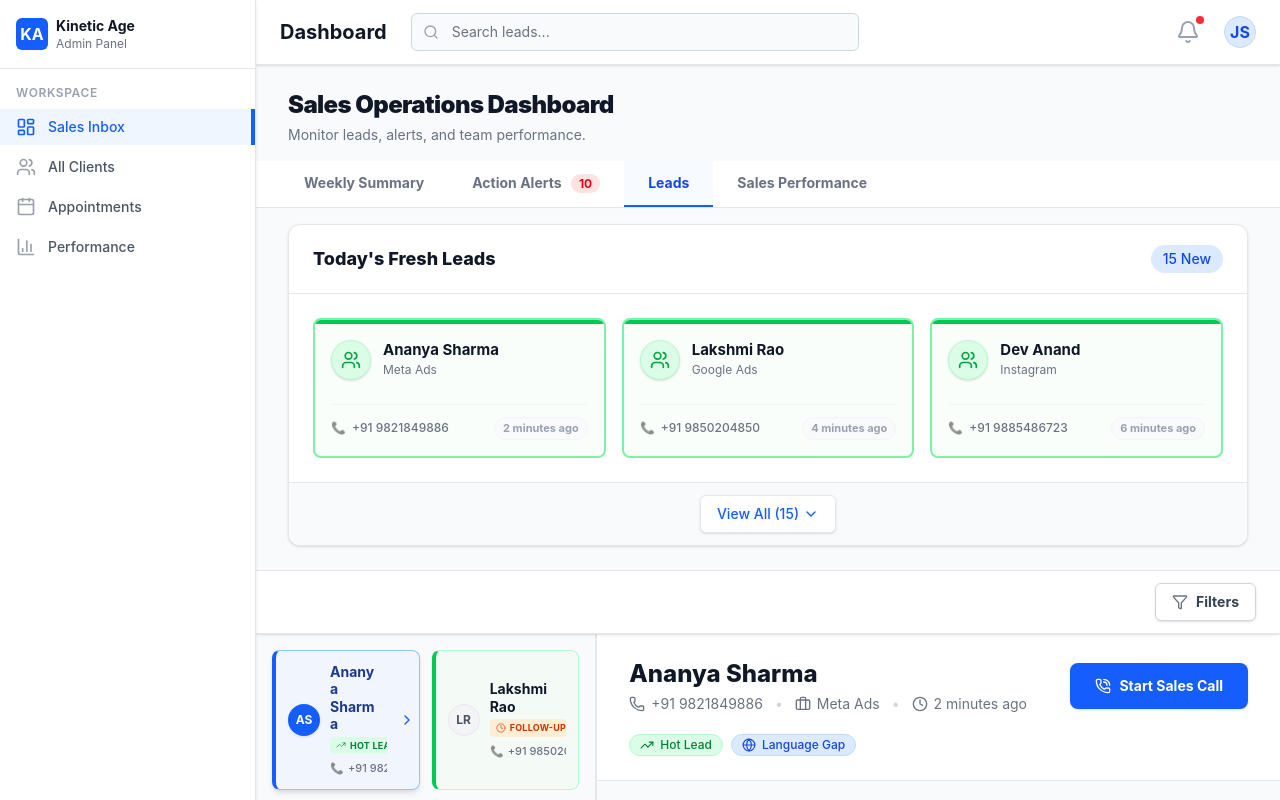
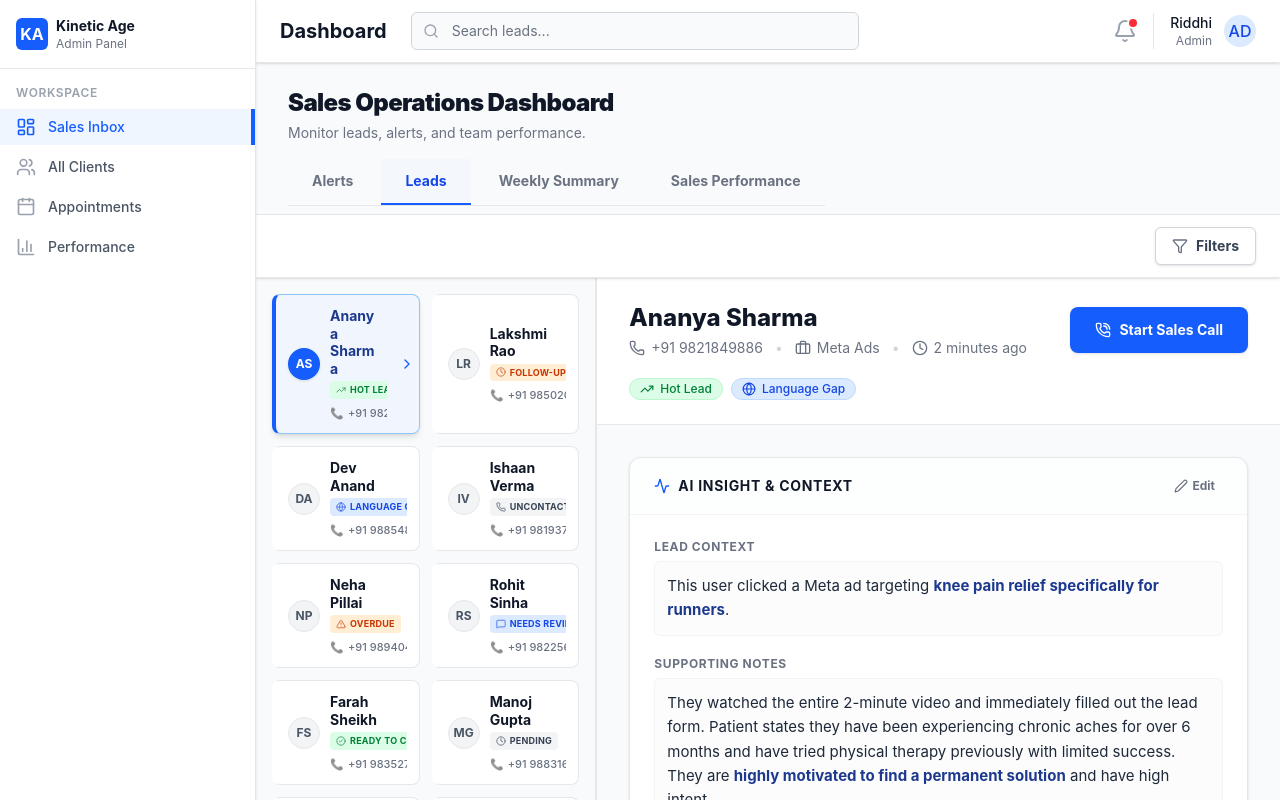
Before and after one commit to vidula18/kinetic-dashboard, a React (Vite) app: page / in a window 1280 px wide. Both pictures are taken after a click on the button "Leads". Built offline with nearby package versions, Linux system fonts and the light colour scheme.

Commit message:
Apply local undo changes

```diff
--- a/src/App.tsx
+++ b/src/App.tsx
@@ -15,7 +15,6 @@ export default function App() {
   const [activeTab, setActiveTab] = useState<'WeeklySummary' | 'Alerts' | 'Leads' | 'SalesPerformance'>('WeeklySummary');
   const [activeFilter, setActiveFilter] = useState<LabelType | null>(null);
   const [selectedLeadId, setSelectedLeadId] = useState<string | null>(MOCK_LEADS[0]?.id || null);
-  const [isCalling, setIsCalling] = useState(false);
 
   // Filter leads based on active filter
   const filteredLeads = useMemo(() => {
@@ -101,38 +100,36 @@ export default function App() {
               />
             </div>
           </div>
-          <div className="flex items-center space-x-4">
-            <button className="p-2 text-gray-400 hover:text-gray-500 relative">
+          <div className="ml-4 flex items-center gap-4">
+            <button className="text-gray-400 hover:text-gray-500 relative">
               <Bell className="h-6 w-6" />
-              <span className="absolute top-1 right-1 block h-2 w-2 rounded-full bg-red-500 ring-2 ring-white"></span>
+              <span className="absolute top-0 right-0 block h-2 w-2 rounded-full bg-red-500 ring-2 ring-white"></span>
             </button>
-            <div className="h-8 w-8 rounded-full bg-blue-100 flex items-center justify-center text-blue-700 font-bold border border-blue-200">
-              JS
+            <div className="flex items-center gap-3 border-l border-gray-200 pl-4">
+              <div className="text-right hidden sm:block">
+                <p className="text-sm font-medium text-gray-900">Riddhi</p>
+                <p className="text-xs text-gray-500">Admin</p>
+              </div>
+              <div className="h-8 w-8 rounded-full bg-blue-100 flex items-center justify-center text-blue-700 font-medium">
+                AD
+              </div>
             </div>
           </div>
         </header>
 
-        {/* Page Title */}
         <div className="mx-4 sm:mx-6 lg:mx-8 mt-6">
           <h1 className="text-2xl font-black text-gray-900 tracking-tight">Sales Operations Dashboard</h1>
           <p className="text-sm text-gray-500 mt-1 mb-4">Monitor leads, alerts, and team performance.</p>
         </div>
 
-        {/* Tab Navigation */}
-        <div className="flex px-4 sm:px-6 bg-white border-b border-gray-200 flex-shrink-0">
-          <button
-            onClick={() => setActiveTab('WeeklySummary')}
-            className={`px-6 py-3 text-sm font-bold transition-all whitespace-nowrap border-b-2 ${
-              activeTab === 'WeeklySummary' ? 'border-blue-600 text-blue-700 bg-blue-50/50' : 'border-transparent text-gray-500 hover:text-gray-900 hover:border-gray-300'
-            }`}>
-            Weekly Summary
-          </button>
+        {/* Tabs Area */}
+        <div className="mb-2 mx-4 sm:mx-6 lg:mx-8 flex space-x-1 border-b border-gray-200 overflow-x-auto flex-shrink-0 self-start">
           <button
             onClick={() => setActiveTab('Alerts')}
             className={`px-6 py-3 text-sm font-bold transition-all whitespace-nowrap border-b-2 ${
               activeTab === 'Alerts' ? 'border-blue-600 text-blue-700 bg-blue-50/50' : 'border-transparent text-gray-500 hover:text-gray-900 hover:border-gray-300'
             }`}>
-            Action Alerts <span className="ml-1.5 bg-red-100 text-red-600 py-0.5 px-2 rounded-full text-xs">10</span>
+            Alerts
           </button>
           <button
             onClick={() => setActiveTab('Leads')}
@@ -140,6 +137,13 @@ export default function App() {
               activeTab === 'Leads' ? 'border-blue-600 text-blue-700 bg-blue-50/50' : 'border-transparent text-gray-500 hover:text-gray-900 hover:border-gray-300'
             }`}>
             Leads
+          </button>
+          <button
+            onClick={() => setActiveTab('WeeklySummary')}
+            className={`px-6 py-3 text-sm font-bold transition-all whitespace-nowrap border-b-2 ${
+              activeTab === 'WeeklySummary' ? 'border-blue-600 text-blue-700 bg-blue-50/50' : 'border-transparent text-gray-500 hover:text-gray-900 hover:border-gray-300'
+            }`}>
+            Weekly Summary
           </button>
           <button
             onClick={() => setActiveTab('SalesPerformance')}
@@ -159,12 +163,8 @@ export default function App() {
         )}
 
         {activeTab === 'Leads' && (
-          <div className="flex flex-col h-full overflow-hidden">
-            <div className="flex-shrink-0 mt-4">
-              <FreshLeadsTable leads={MOCK_LEADS} onNavigateToLead={handleNavigateToLead} />
-            </div>
-            {/* Master-Detail Split Screen Layout */}
-            <div className="flex-1 min-h-0 relative z-10 border-t border-gray-200 bg-white">
+          /* Master-Detail Split Screen Layout */
+          <div className="h-[600px] lg:h-[750px] flex-shrink-0 relative z-10 border-y border-gray-200 bg-white">
             <SplitScreenLayout
               topBar={
                 <QuickFilterBar
@@ -178,23 +178,18 @@ export default function App() {
                   leads={filteredLeads}
                   selectedLeadId={selectedLeadId}
                   onSelectLead={setSelectedLeadId}
-                    isCalling={isCalling}
                 />
               }
               rightPane={
-                  <LeadDetail
-                    lead={selectedLead}
-                    isCalling={isCalling}
-                    onCallToggle={() => setIsCalling(!isCalling)}
-                  />
+                <LeadDetail lead={selectedLead} />
               }
             />
-            </div>
           </div>
         )}
 
         {activeTab === 'Alerts' && (
           <div className="pb-12 mt-4">
+            <FreshLeadsTable leads={MOCK_LEADS} onNavigateToLead={handleNavigateToLead} />
             <AIAlertsTable onNavigateToLead={handleNavigateToLead} />
           </div>
         )}
--- a/src/components/FreshLeadsTable.tsx
+++ b/src/components/FreshLeadsTable.tsx
@@ -31,17 +31,16 @@ export function FreshLeadsTable({ leads, onNavigateToLead }: FreshLeadsTableProp
           {visibleLeads.map((lead) => (
             <div
               key={lead.id}
-              className={`bg-green-50/40 rounded-lg border-2 p-4 transition-all flex flex-col justify-between h-full relative overflow-hidden group ${onNavigateToLead ? 'cursor-pointer hover:shadow-md hover:border-green-400 border-green-300' : 'border-green-300 hover:shadow-md'}`}
+              className={`bg-white rounded-lg border p-4 transition-all flex flex-col justify-between h-full relative overflow-hidden group ${onNavigateToLead ? 'cursor-pointer hover:shadow-md hover:border-blue-300' : 'border-gray-200 hover:shadow-md'}`}
               onClick={() => onNavigateToLead && onNavigateToLead(lead.name)}
             >
-              <div className="absolute top-0 left-0 w-full h-1 bg-green-500"></div>
-              <div className="flex items-start justify-between mb-3 pt-1">
+              <div className="flex items-start justify-between mb-3">
                 <div className="flex items-center">
-                  <div className="flex-shrink-0 h-10 w-10 rounded-full bg-green-100 flex items-center justify-center border border-green-200 mr-3 shadow-sm">
-                    <Users className="h-5 w-5 text-green-600" />
+                  <div className="flex-shrink-0 h-10 w-10 rounded-full bg-blue-50 flex items-center justify-center border border-blue-100 mr-3">
+                    <Users className="h-5 w-5 text-blue-500" />
                   </div>
                   <div>
-                    <h3 className="text-[15px] font-bold text-gray-900 group-hover:text-green-700 transition-colors leading-tight">
+                    <h3 className="text-[15px] font-bold text-gray-900 group-hover:text-blue-600 transition-colors leading-tight">
                       {lead.name}
                     </h3>
                     <div className="text-[12px] text-gray-500 flex items-center gap-1.5 mt-0.5">
--- a/src/components/LeadDetail.tsx
+++ b/src/components/LeadDetail.tsx
@@ -7,11 +7,9 @@ import { Phone, Calendar, Clock, Briefcase, Activity, Edit2, Save, X } from 'luc
 
 interface LeadDetailProps {
   lead: Lead | null;
-  isCalling?: boolean;
-  onCallToggle?: () => void;
 }
 
-export function LeadDetail({ lead, isCalling, onCallToggle }: LeadDetailProps) {
+export function LeadDetail({ lead }: LeadDetailProps) {
   const [isEditing, setIsEditing] = useState(false);
   const [insightText, setInsightText] = useState("");
   const [leadRate, setLeadRate] = useState("Unrated");
@@ -66,26 +64,26 @@ export function LeadDetail({ lead, isCalling, onCallToggle }: LeadDetailProps) {
     const details = sentences.slice(1, sentences.length - 1).join(' ');
 
     return (
-      <div className="space-y-3">
+      <div className="space-y-5">
         <div>
-          <h4 className="text-[11px] font-bold text-gray-500 uppercase tracking-wider mb-1 flex items-center">
+          <h4 className="text-xs font-bold text-gray-500 uppercase tracking-wider mb-1.5 flex items-center">
              Lead Context
           </h4>
-          <p className="text-sm leading-relaxed text-gray-800 bg-gray-50/50 p-2.5 rounded-md border border-gray-100">{renderMarkdown(context)}</p>
+          <p className="text-[15px] leading-relaxed text-gray-800 bg-gray-50/50 p-3 rounded-md border border-gray-100">{renderMarkdown(context)}</p>
         </div>
         {details && (
           <div>
-            <h4 className="text-[11px] font-bold text-gray-500 uppercase tracking-wider mb-1 flex items-center">
+            <h4 className="text-xs font-bold text-gray-500 uppercase tracking-wider mb-1.5 flex items-center">
                Supporting Notes
             </h4>
-            <p className="text-sm leading-relaxed text-gray-800 bg-gray-50/50 p-2.5 rounded-md border border-gray-100">{renderMarkdown(details)}</p>
+            <p className="text-[15px] leading-relaxed text-gray-800 bg-gray-50/50 p-3 rounded-md border border-gray-100">{renderMarkdown(details)}</p>
           </div>
         )}
         <div>
-          <h4 className="text-[11px] font-bold text-gray-500 uppercase tracking-wider mb-1 flex items-center">
+          <h4 className="text-xs font-bold text-gray-500 uppercase tracking-wider mb-1.5 flex items-center">
              Suggested Next Action
           </h4>
-          <p className="text-sm leading-relaxed text-gray-900 font-medium bg-blue-50/50 p-2.5 rounded-md border border-blue-100">{renderMarkdown(nextAction)}</p>
+          <p className="text-[15px] leading-relaxed text-gray-900 font-medium bg-blue-50/50 p-3 rounded-md border border-blue-100">{renderMarkdown(nextAction)}</p>
         </div>
       </div>
     );
@@ -107,11 +105,7 @@ export function LeadDetail({ lead, isCalling, onCallToggle }: LeadDetailProps) {
             </div>
           </div>
 
-          <PrimaryActionButton
-            label={isCalling ? "End Sales Call" : lead.actionRequired}
-            onClick={onCallToggle}
-            isDestructive={isCalling}
-          />
+          <PrimaryActionButton label={lead.actionRequired} />
         </div>
 
         <div className="mt-5 flex flex-wrap gap-2">
@@ -131,24 +125,24 @@ export function LeadDetail({ lead, isCalling, onCallToggle }: LeadDetailProps) {
       <div className="p-8 max-w-4xl">
 
         {/* AI Insight & Context Card */}
-        <div className="bg-white rounded-xl shadow-sm border border-gray-200 overflow-hidden mb-5">
-          <div className="px-5 py-3 border-b border-gray-100 flex justify-between items-center bg-gray-50/30">
-            <h3 className="text-xs font-bold text-gray-900 uppercase tracking-wider flex items-center">
-              <Activity className="w-3.5 h-3.5 mr-1.5 text-blue-600" />
+        <div className="bg-white rounded-xl shadow-sm border border-gray-200 overflow-hidden mb-6">
+          <div className="px-6 py-4 border-b border-gray-100 flex justify-between items-center bg-gray-50/30">
+            <h3 className="text-sm font-bold text-gray-900 uppercase tracking-wider flex items-center">
+              <Activity className="w-4 h-4 mr-2 text-blue-600" />
               AI Insight & Context
             </h3>
 
             {!isEditing && (
               <button
                 onClick={() => setIsEditing(true)}
-                className="text-[11px] font-bold text-gray-500 hover:text-blue-600 flex items-center px-2 py-1 rounded transition-colors"
+                className="text-xs font-bold text-gray-500 hover:text-blue-600 flex items-center px-2 py-1 rounded transition-colors"
               >
-                <Edit2 className="w-3 h-3 mr-1" /> Edit
+                <Edit2 className="w-3.5 h-3.5 mr-1" /> Edit
               </button>
             )}
           </div>
 
-          <div className="p-4">
+          <div className="p-6">
             {isEditing ? (
               <div className="space-y-3">
                 <textarea
--- a/src/components/LeadItem.tsx
+++ b/src/components/LeadItem.tsx
@@ -23,17 +23,13 @@ export function LeadItem({ lead, isSelected, onClick }: LeadItemProps) {
   // Extract initials for the avatar
   const initials = lead.name.split(' ').map(n => n[0]).join('').substring(0, 2).toUpperCase();
 
-  const isFresh = (new Date().getTime() - lead.timeReceived.getTime()) / 60000 < 60;
-
   return (
     <div
       onClick={onClick}
       className={`p-3 rounded-lg border transition-all duration-200 cursor-pointer flex flex-col justify-center h-full relative overflow-hidden ${
         isSelected
           ? 'bg-blue-50/80 border-y-blue-300 border-r-blue-300 border-l-[4px] border-l-blue-600 shadow-md'
-          : isFresh
-            ? 'bg-green-50/50 border-green-200 hover:shadow-md hover:border-green-300 border-l-[4px] border-l-green-500'
-            : 'bg-white border-gray-200 hover:shadow-md hover:border-gray-300 border-l-[4px] border-l-transparent'
+          : 'bg-white border-gray-200 hover:shadow-md hover:border-gray-300 border-l-[4px] border-l-transparent'
       }`}
     >
       {isSelected && (
--- a/src/components/LeadQueue.tsx
+++ b/src/components/LeadQueue.tsx
@@ -6,10 +6,9 @@ interface LeadQueueProps {
   leads: Lead[];
   selectedLeadId: string | null;
   onSelectLead: (id: string) => void;
-  isCalling?: boolean;
 }
 
-export function LeadQueue({ leads, selectedLeadId, onSelectLead, isCalling }: LeadQueueProps) {
+export function LeadQueue({ leads, selectedLeadId, onSelectLead }: LeadQueueProps) {
   if (leads.length === 0) {
     return (
       <div className="flex-1 flex items-center justify-center bg-white border-r border-gray-200">
@@ -20,7 +19,7 @@ export function LeadQueue({ leads, selectedLeadId, onSelectLead, isCalling }: Le
 
   return (
     <div className="flex-1 overflow-y-auto bg-gray-50/50 p-4 border-r border-gray-200">
-      <div className={`grid grid-cols-1 ${isCalling ? '' : 'xl:grid-cols-2'} gap-3`}>
+      <div className="grid grid-cols-1 xl:grid-cols-2 gap-3">
         {leads.map((lead) => (
           <LeadItem
             key={lead.id}
--- a/src/components/QuickFilterBar.tsx
+++ b/src/components/QuickFilterBar.tsx
@@ -39,7 +39,7 @@ export function QuickFilterBar({ leads, activeFilter, onFilterChange }: QuickFil
         )}
 
         <button
-          onClick={() => setIsOpen(true)}
+          onClick={() => setIsOpen(!isOpen)}
           className={`flex items-center px-4 py-2 border rounded-md text-sm font-bold transition-all shadow-sm ${
             isOpen || activeFilter
               ? 'bg-blue-600 text-white border-blue-700 hover:bg-blue-700'
@@ -56,34 +56,20 @@ export function QuickFilterBar({ leads, activeFilter, onFilterChange }: QuickFil
         </button>
       </div>
 
-      {/* Popup Modal for Filters */}
-      {isOpen && (
-        <div className="fixed inset-0 z-50 flex items-center justify-center p-4 sm:p-6 bg-gray-900/50 backdrop-blur-sm">
-          <div className="bg-white rounded-xl shadow-2xl w-full max-w-lg overflow-hidden flex flex-col max-h-full">
+      <div
+        className={`overflow-hidden transition-all duration-300 ease-in-out ${
+          isOpen ? 'max-h-[500px] border-t border-gray-100' : 'max-h-0'
+        }`}
+      >
+        <div className="p-4 sm:px-6 bg-gray-50 flex flex-col gap-4">
 
-            {/* Modal Header */}
-            <div className="px-6 py-4 border-b border-gray-200 flex items-center justify-between bg-gray-50/50">
-              <h3 className="text-lg font-extrabold text-gray-900 flex items-center">
-                <Filter className="w-5 h-5 mr-2 text-blue-600" />
-                More Filters
-              </h3>
-              <button
-                onClick={() => setIsOpen(false)}
-                className="text-gray-400 hover:text-gray-600 p-1 rounded-md hover:bg-gray-100 transition-colors"
-              >
-                <X className="w-5 h-5" />
-              </button>
-            </div>
-
-            {/* Modal Body */}
-            <div className="p-6 overflow-y-auto space-y-5">
-
+          <div className="grid grid-cols-1 md:grid-cols-2 lg:grid-cols-4 gap-4">
             {/* Source Mock Filter */}
             <div>
-                <label className="block text-sm font-bold text-gray-700 mb-1.5">Source</label>
+              <label className="block text-xs font-bold text-gray-700 mb-1">Source</label>
               <div className="relative">
-                  <MapPin className="absolute left-3 top-2.5 h-4 w-4 text-gray-400" />
-                  <select className="pl-10 w-full bg-gray-50 border border-gray-300 text-gray-900 text-sm rounded-md focus:ring-2 focus:ring-blue-500 focus:border-blue-500 block p-2.5 shadow-sm">
+                <MapPin className="absolute left-2.5 top-2.5 h-4 w-4 text-gray-400" />
+                <select className="pl-9 w-full bg-white border border-gray-300 text-gray-900 text-sm rounded-md focus:ring-blue-500 focus:border-blue-500 block p-2 shadow-sm">
                   <option>All Sources</option>
                   <option>Meta Ads</option>
                   <option>Google Ads</option>
@@ -94,10 +80,10 @@ export function QuickFilterBar({ leads, activeFilter, onFilterChange }: QuickFil
 
             {/* Date Range Mock Filter */}
             <div>
-                <label className="block text-sm font-bold text-gray-700 mb-1.5">Date Range</label>
+              <label className="block text-xs font-bold text-gray-700 mb-1">Date Range</label>
               <div className="relative">
-                  <Calendar className="absolute left-3 top-2.5 h-4 w-4 text-gray-400" />
-                  <select className="pl-10 w-full bg-gray-50 border border-gray-300 text-gray-900 text-sm rounded-md focus:ring-2 focus:ring-blue-500 focus:border-blue-500 block p-2.5 shadow-sm">
+                <Calendar className="absolute left-2.5 top-2.5 h-4 w-4 text-gray-400" />
+                <select className="pl-9 w-full bg-white border border-gray-300 text-gray-900 text-sm rounded-md focus:ring-blue-500 focus:border-blue-500 block p-2 shadow-sm">
                   <option>Any Time</option>
                   <option>Today</option>
                   <option>Last 7 Days</option>
@@ -107,35 +93,45 @@ export function QuickFilterBar({ leads, activeFilter, onFilterChange }: QuickFil
             </div>
 
             {/* Search Mock Filter */}
-              <div>
-                <label className="block text-sm font-bold text-gray-700 mb-1.5">Search Keywords</label>
+            <div className="lg:col-span-2">
+              <label className="block text-xs font-bold text-gray-700 mb-1">Search Keywords</label>
               <div className="relative">
-                  <Search className="absolute left-3 top-2.5 h-4 w-4 text-gray-400" />
-                  <input type="text" placeholder="Search by name, phone, or keyword..." className="pl-10 w-full bg-gray-50 border border-gray-300 text-gray-900 text-sm rounded-md focus:ring-2 focus:ring-blue-500 focus:border-blue-500 block p-2.5 shadow-sm" />
+                <Search className="absolute left-2.5 top-2.5 h-4 w-4 text-gray-400" />
+                <input type="text" placeholder="Search by name, phone, or keyword..." className="pl-9 w-full bg-white border border-gray-300 text-gray-900 text-sm rounded-md focus:ring-blue-500 focus:border-blue-500 block p-2 shadow-sm" />
+              </div>
             </div>
           </div>
 
-              {/* Status Labels Filter */}
           <div>
-                <label className="block text-sm font-bold text-gray-700 mb-2">Lead Status (Active)</label>
-                <div className="flex flex-wrap gap-2">
-                  {labelCounts.map((label, idx) => {
+            <label className="block text-xs font-bold text-gray-700 mb-2 mt-2">Lead Labels</label>
+            <div className="flex flex-wrap gap-2.5">
+              <button
+                onClick={() => onFilterChange(null)}
+                className={`px-3 py-1.5 rounded-full text-xs font-bold border transition-colors shadow-sm ${
+                  activeFilter === null
+                    ? 'bg-gray-900 text-white border-gray-900'
+                    : 'bg-white text-gray-600 border-gray-300 hover:bg-gray-100 hover:text-gray-900'
+                }`}
+              >
+                All Leads ({leads.length})
+              </button>
+              {labelCounts.map(label => {
                 const Icon = label.icon;
                 const isActive = activeFilter === label.text;
                 return (
                   <button
-                        key={idx}
+                    key={label.text}
                     onClick={() => onFilterChange(isActive ? null : label.text)}
-                        className={`inline-flex items-center px-3 py-1.5 rounded-full text-xs font-bold border transition-colors ${
+                    className={`flex items-center px-3 py-1.5 rounded-full text-xs font-bold border transition-all shadow-sm ${
                       isActive
-                            ? 'bg-blue-600 text-white border-blue-700 shadow-sm'
-                            : 'bg-white text-gray-700 border-gray-300 hover:bg-gray-50'
+                        ? 'bg-blue-600 text-white border-blue-700 ring-2 ring-blue-500 ring-offset-1'
+                        : 'bg-white text-gray-700 border-gray-300 hover:bg-gray-100'
                     }`}
                   >
-                        <Icon className={`w-3.5 h-3.5 mr-1.5 ${isActive ? 'text-blue-100' : 'text-gray-400'}`} />
+                    <Icon className={`w-3.5 h-3.5 mr-1.5 ${isActive ? 'opacity-100 text-blue-100' : 'opacity-70 text-gray-500'}`} />
                     {label.text}
-                        <span className={`ml-1.5 px-1.5 py-0.5 rounded-full text-[10px] ${
-                          isActive ? 'bg-blue-800 text-blue-100' : 'bg-gray-100 text-gray-500'
+                    <span className={`ml-1.5 px-1.5 py-0.5 rounded-full text-[10px] font-black ${
+                      isActive ? 'bg-blue-800 text-white' : 'bg-gray-100 text-gray-600'
                     }`}>
                       {label.count}
                     </span>
@@ -144,21 +140,21 @@ export function QuickFilterBar({ leads, activeFilter, onFilterChange }: QuickFil
               })}
             </div>
           </div>
-            </div>
 
-            {/* Modal Footer */}
-            <div className="px-6 py-4 border-t border-gray-200 bg-gray-50 flex items-center justify-between">
+          <div className="flex justify-end gap-2 mt-4 pt-4 border-t border-gray-200">
             <button
               onClick={() => {
                 onFilterChange(null);
+                setIsOpen(false);
               }}
-                className="text-sm font-bold text-gray-600 hover:text-gray-900 px-4 py-2"
+              className="px-4 py-2 text-sm font-bold text-gray-700 bg-white border border-gray-300 rounded-md hover:bg-gray-50 flex items-center shadow-sm"
             >
-                Clear All
+              <X className="w-4 h-4 mr-1" />
+              Clear Filters
             </button>
             <button
               onClick={() => setIsOpen(false)}
-                className="bg-blue-600 hover:bg-blue-700 text-white text-sm font-bold px-6 py-2 rounded-md shadow-sm transition-colors"
+              className="px-4 py-2 text-sm font-bold text-white bg-blue-600 border border-transparent rounded-md hover:bg-blue-700 shadow-sm"
             >
               Apply Filters
             </button>
@@ -166,7 +162,6 @@ export function QuickFilterBar({ leads, activeFilter, onFilterChange }: QuickFil
 
         </div>
       </div>
-      )}
     </div>
   );
 }
```
Also changed, not shown: src/components/AIAlertsTable.tsx (+9 -3 lines), src/components/PrimaryActionButton.tsx (+2 -7 lines). Lines whose indentation alone changed are shown as unchanged.
